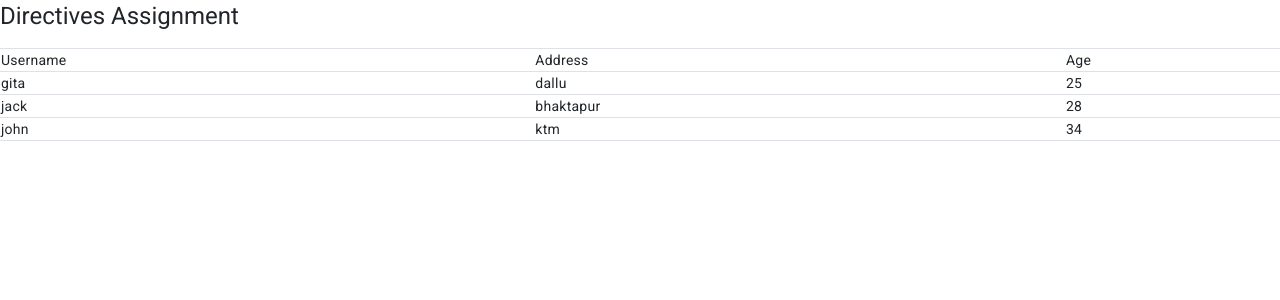
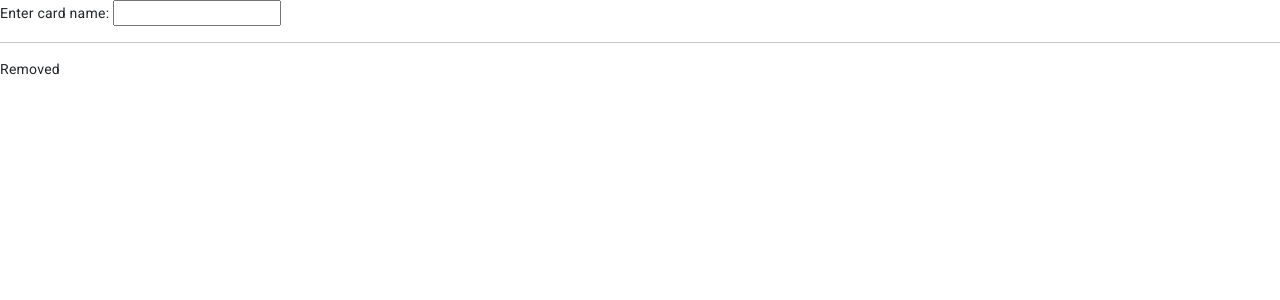
Before and after one commit to safalatuladhar/angular-basics, an Angular app: page / in a window 1280 px wide. Shown: the top 300 px of the page. Built offline with nearby package versions, Linux system fonts and the light colour scheme.

Commit message:
Assignment @Input and @Output

```diff
--- a/src/app/app.component.html
+++ b/src/app/app.component.html
@@ -5,4 +5,14 @@
 
 <!-- <app-playground></app-playground> -->
 
-<app-directives></app-directives>
+<!-- <app-directives></app-directives> -->
+
+<!-- <button class="btn btn-primary" []>Delete</button> -->
+
+Enter card name:
+<input type="text" (keyup.enter)="addCard(addInp.value)" #addInp />
+
+<app-child [cards]="cards" (deleteEvent)="removeCard($event)"></app-child>
+
+<hr />
+<p>Removed {{ deletedCards }}</p>
--- a/src/app/app.component.ts
+++ b/src/app/app.component.ts
@@ -1,4 +1,4 @@
-import { Component } from '@angular/core';
+import { Component, Input } from '@angular/core';
 
 @Component({
   selector: 'app-root',
@@ -7,4 +7,18 @@ import { Component } from '@angular/core';
 })
 export class AppComponent {
   title = 'my-first-project';
+
+cards: string[] = [];
+deletedCards: any;;
+
+addCard(cardItem: string){
+  this.cards.push(cardItem);
 }
+
+removeCard(indexCard: number){
+ this.deletedCards = this.cards[indexCard];
+ this.cards = this.cards.filter((val,index) =>index!== indexCard);
+
+}
+
+  }
--- a/src/app/app.module.ts
+++ b/src/app/app.module.ts
@@ -9,6 +9,7 @@ import {MatCardModule} from '@angular/material/card';
 import {MatButtonModule} from '@angular/material/button';
 import { PlaygroundComponent } from './playground/playground.component';
 import { DirectivesComponent } from './directives/directives.component';
+import { ChildComponent } from './child/child.component';
 // import { SpecialDirective } from './directives/special.directive';
 
 @NgModule({
@@ -16,6 +17,7 @@ import { DirectivesComponent } from './directives/directives.component';
     AppComponent,
     PlaygroundComponent,
     DirectivesComponent,
+    ChildComponent,
     // SpecialDirective
   ],
   imports: [
--- /dev/null
+++ b/src/app/child/child.component.html
@@ -0,0 +1,6 @@
+<ul>
+  <li *ngFor="let card of cardArr; let i = index">
+    {{ card }}
+    <button class="btn btn-primary" (click)="delCard(i)">Delete</button>
+  </li>
+</ul>
--- /dev/null
+++ b/src/app/child/child.component.ts
@@ -0,0 +1,18 @@
+import { Component, Input, Output,EventEmitter } from '@angular/core';
+
+@Component({
+  selector: 'app-child',
+  templateUrl: './child.component.html',
+  styleUrls: ['./child.component.css']
+})
+export class ChildComponent {
+  @Input('cards') cardArr: string[] = [];
+  @Output('deleteEvent') cardDel = new EventEmitter<number>();
+  constructor(){}
+
+delCard(index: number){
+  this.cardDel.emit(index);
+
+}
+
+}
--- a/src/app/components/cards/cards.component.ts
+++ b/src/app/components/cards/cards.component.ts
@@ -52,6 +52,4 @@ constructor() {}
     // this.imageHide = "";
   }
 
-
-
 }
--- a/src/app/directives/directives.component.ts
+++ b/src/app/directives/directives.component.ts
@@ -1,4 +1,4 @@
-import { Component } from '@angular/core';
+import { Component,Input } from '@angular/core';
 
 @Component({
   selector: 'app-directives',
@@ -39,4 +39,5 @@ export class DirectivesComponent {
     return person.age < 20;
   }
 
+
 }
```
Also changed, not shown: src/app/child/child.component.css (added), 1 other file (tests, documents, lock files or other folders).
